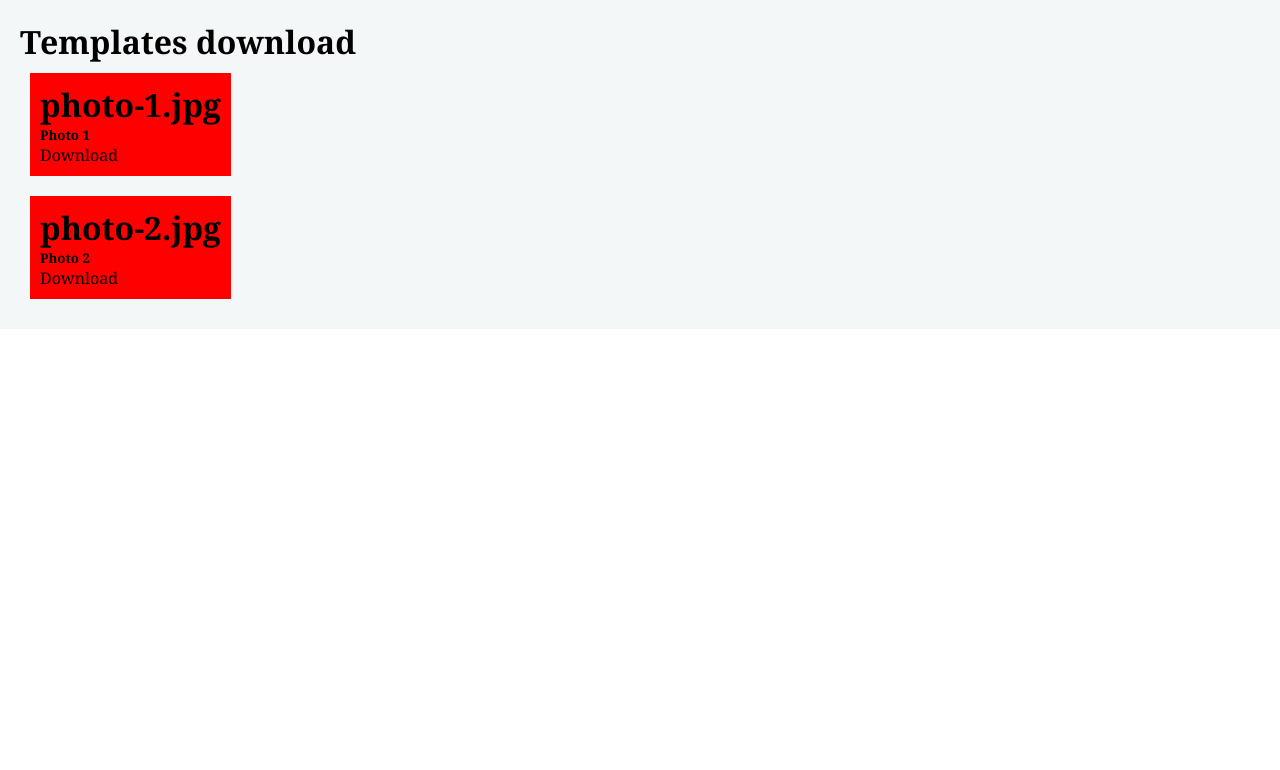
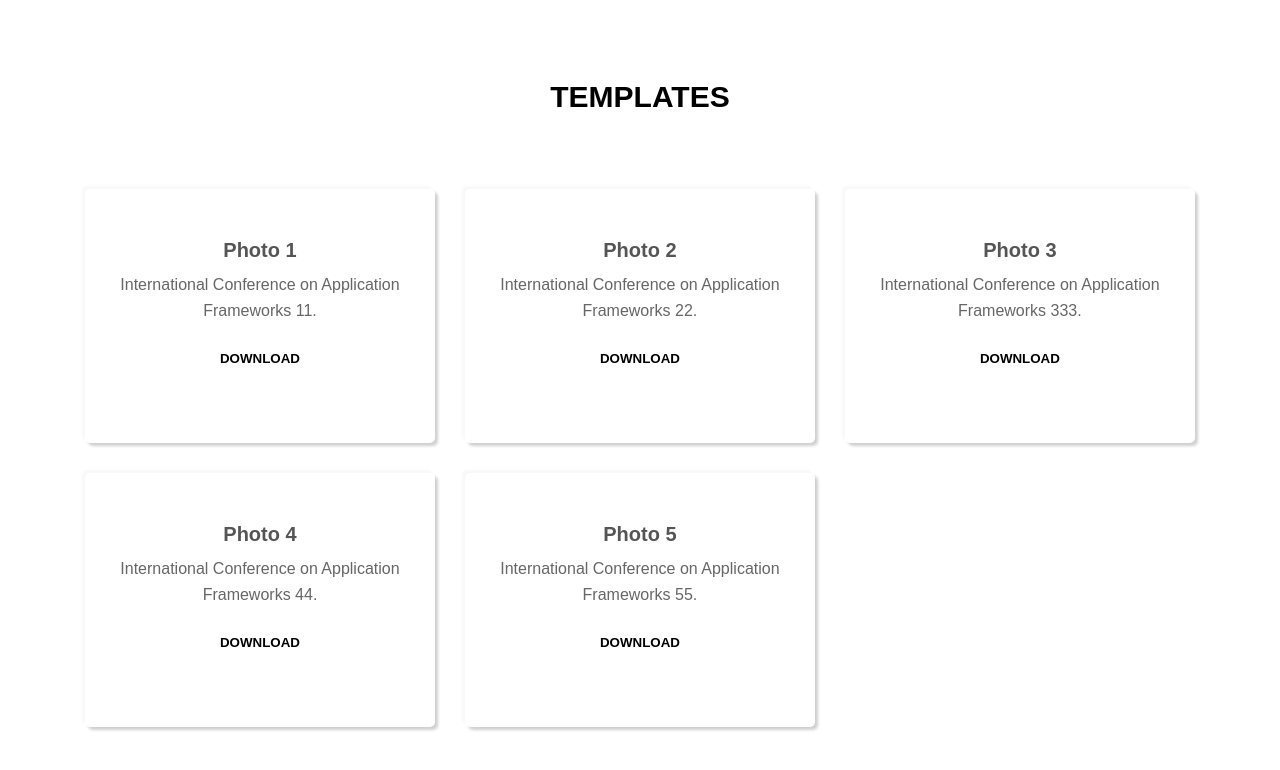
Before and after one commit to AkeelMNM/ConferenceMS-Frontend-Development, a React (Vite) app: page /TemplatesDownload in a window 1280 px wide. Shown: the top 770 px of the page. Built offline with nearby package versions, Linux system fonts and the light colour scheme.

Commit message:
Change Templates Download UI.

```diff
--- a/components/user/TemplatesDownload.jsx
+++ b/components/user/TemplatesDownload.jsx
@@ -9,21 +9,31 @@ import '../../styles/user/TemplatesDownload.css';
 const files =[
     {
         name: "Photo 1",
-        thumb:
-            "https://images.unsplash.com/photo-1604263439201-171fb8c0fddc?ixlib=rb-1.2.1&ixid=eyJhcHBfaWQiOjEyMDd9&auto=format&fit=crop&w=427&q=80 427w",
-        file:
-            "https://images.unsplash.com/photo-1604263439201-171fb8c0fddc?rnd=" +
-            Math.random(),
+        file: "International Conference on Application Frameworks 11.",
         filename: "photo-1.jpg",
 
     },
     {
         name: "Photo 2",
-        thumb:
-            "https://images.unsplash.com/photo-1604164388977-1b6250ef26f3?ixlib=rb-1.2.1&ixid=eyJhcHBfaWQiOjEyMDd9&auto=format&fit=crop&w=401&q=80 401w",
         file:
-            "https://images.unsplash.com/photo-1604164388977-1b6250ef26f3?rnd=" +
-            Math.random(),
+            "International Conference on Application Frameworks 22.",
+        filename: "photo-2.jpg",
+    },
+    {
+        name: "Photo 3",
+        file:
+            "International Conference on Application Frameworks 333.",
+        filename: "photo-2.jpg",
+    },{
+        name: "Photo 4",
+        file:
+            "International Conference on Application Frameworks 44.",
+        filename: "photo-2.jpg",
+    },
+    {
+        name: "Photo 5",
+        file:
+            "International Conference on Application Frameworks 55.",
         filename: "photo-2.jpg",
     }
 ];
@@ -35,23 +45,29 @@ class TemplatesDownload extends Component {
 
     render() {
         return <div>
-            <div className={'div-style-TemDow'}>
-                <h1> Templates download </h1>
+            <div className={"Templates-section"}>
+                <div className={"Templates-container"}>
 
-                <div className={'TemDow-container'}>
-                    {files.map((file, idx) => (
-                        <div className={'TemDow-row'}>
-                            <div className={'TemDow-body'}>
-                                {/*<img src={file.thumb} />*/}
-                                <h1> {file.filename}</h1>
-                                <h5> {file.name} </h5>
+                    <div className={"Templates-row"}>
+                        <div className={"section-title"}>
+                            <h2>Templates</h2>
+                        </div>
+                    </div>
 
-                                <a> Download  </a>
+                    {/*Download Templates items */}
+                    <div className={"Templates-row"}>
+                        {files.map((file, idx) => (
+                            <div className={"Templates-item"}>
+                                <div className={"Templates-item-inner outer-shadow"}>
+                                    <h3> {file.name} </h3>
+                                    <p> {file.file} </p>
+                                    <button className={"Download-btn"}> Download </button>
+                                </div>
                             </div>
-                        </div>
-                    ))}
+                        ))}
+                    </div>
+
                 </div>
-
             </div>
         </div>
     }
--- a/styles/user/TemplatesDownload.css
+++ b/styles/user/TemplatesDownload.css
@@ -5,28 +5,108 @@
 ************************************************************
 */
 
-.div-style-TemDow {
-    /*width: 400px;*/
-    /*padding: 10px 20px;*/
-    padding: 20px;
-    background: #f4f7f8;
-    /*margin: 165px auto 0 540px;*/
-    font-family: Georgia, "Times New Roman", Times, serif;
-    /*display: inline-block;*/
+/* --------- define custom css variables --------- */
+:root {
+    --text-black-900: #000000;
+    --text-black-700: #555555;
+    --text-black-600: #666666;
+    --outer-shadow: 3px 3px 3px #d0d0d0, -3px -3px 3px #f8f8f8;
 }
 
-.TemDow-container{
-    -ms-flex-wrap: wrap;
-    flex-wrap: wrap;
-    margin-right: -15px;
+
+.outer-shadow {
+    box-shadow: var(--outer-shadow);
 }
 
-.TemDow-row {
-    padding: 10px;
+
+/* --------------------
+Templates download title section
+-------------------- */
+
+.section-title {
+    padding: 0 15px;
+    flex: 0 0 100%;
+    max-width: 100%;
+    text-align: center;
+    margin-bottom: 60px;
+}
+.section-title h2 {
+    display: inline-block;
+    font-size: 30px;
+    font-weight: 700;
+    color: var(--text-black-900);
+    text-transform: uppercase;
+    margin: 0;
 }
 
-.TemDow-body {
-    display: inline-block;
-    background: red;
-    padding: 10px;
+/* --------------------
+Templates download section
+-------------------- */
+
+.Templates-container {
+    max-width: 1140px;
+    margin: auto;
 }
+
+.Templates-row {
+    display: flex;
+    flex-wrap: wrap;
+}
+
+.Templates-section{
+    padding: 80px 0 80px;
+    min-height: 100vh;
+}
+
+.Templates-section .Templates-item {
+    flex: 0 0 33.33%;
+    max-width: 33.33%;
+    padding: 15px;
+    display: flex;
+    flex-wrap: wrap;
+}
+
+.Templates-section .Templates-item-inner{
+    padding: 50px 15px;
+    border-radius: 5px;
+    text-align: center;
+    width: 100%;
+}
+
+.Templates-section .Templates-item-inner h3 {
+    font-size: 20px;
+    font-weight: 600;
+    color: var(--text-black-700);
+    margin: 0 0 10px;
+    text-transform: capitalize;
+}
+
+.Templates-section .Templates-item-inner p {
+    font-size: 16px;
+    color: var(--text-black-600);
+    margin: 0;
+    line-height: 26px;
+}
+
+/* --------------------
+Templates download button section
+-------------------- */
+
+.Download-btn {
+    width: 150px;
+    background-color: var(--btn-submit);
+    border: none;
+    outline: none;
+    height: 49px;
+    border-radius: 15px;
+    color: var(--bg-color-fff);
+    text-transform: uppercase;
+    font-weight: 600;
+    margin: 10px 0;
+    cursor: pointer;
+    transition: 0.5s;
+}
+
+.Download-btn:hover {
+    background-color: #4d84e2;
+}
```
Also changed, not shown: 1 other file (tests, documents, lock files or other folders).
